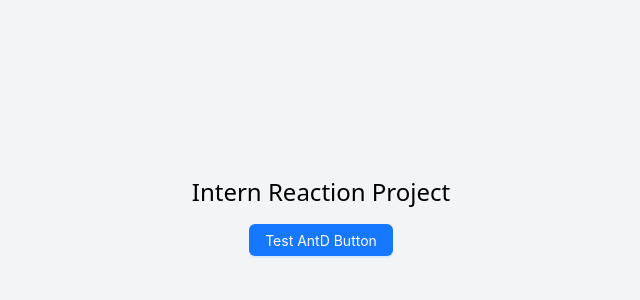
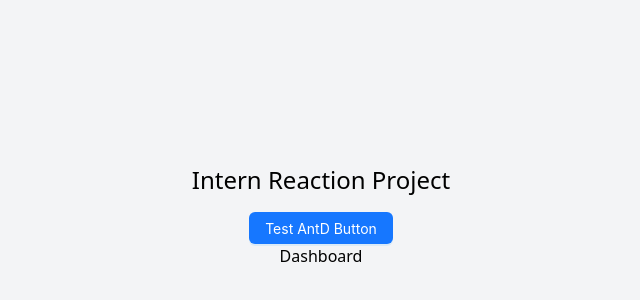
Before and after one commit to Digiden-IT/Reaction-Test, a React (Vite) app: page / in a window 1280 px wide. Shown: the part 184-484 px from the top of the page, without its empty margins (319-959 px from the left). Built offline with nearby package versions, Linux system fonts and the light colour scheme.

Commit message:
create a dashboard file

```diff
--- a/src/App.tsx
+++ b/src/App.tsx
@@ -1,10 +1,12 @@
 import { Button } from "antd";
+import Dashboard from "./layout/Dashboard";
 
 function App() {
   return (
-    <div className="flex flex-col items-center justify-center min-h-screen bg-gray-100 ">
-      <h1 className="text-2xl mb-4">Intern Reaction Project</h1>
+    <div className="flex flex-col justify-center items-center bg-gray-100 min-h-screen">
+      <h1 className="mb-4 text-2xl">Intern Reaction Project</h1>
       <Button type="primary">Test AntD Button</Button>
+      <Dashboard></Dashboard>
     </div>
   );
 }
--- /dev/null
+++ b/src/layout/Dashboard.tsx
@@ -0,0 +1,9 @@
+import React from 'react'
+
+const Dashboard = () => {
+  return (
+    <div>Dashboard</div>
+  )
+}
+
+export default Dashboard
```
